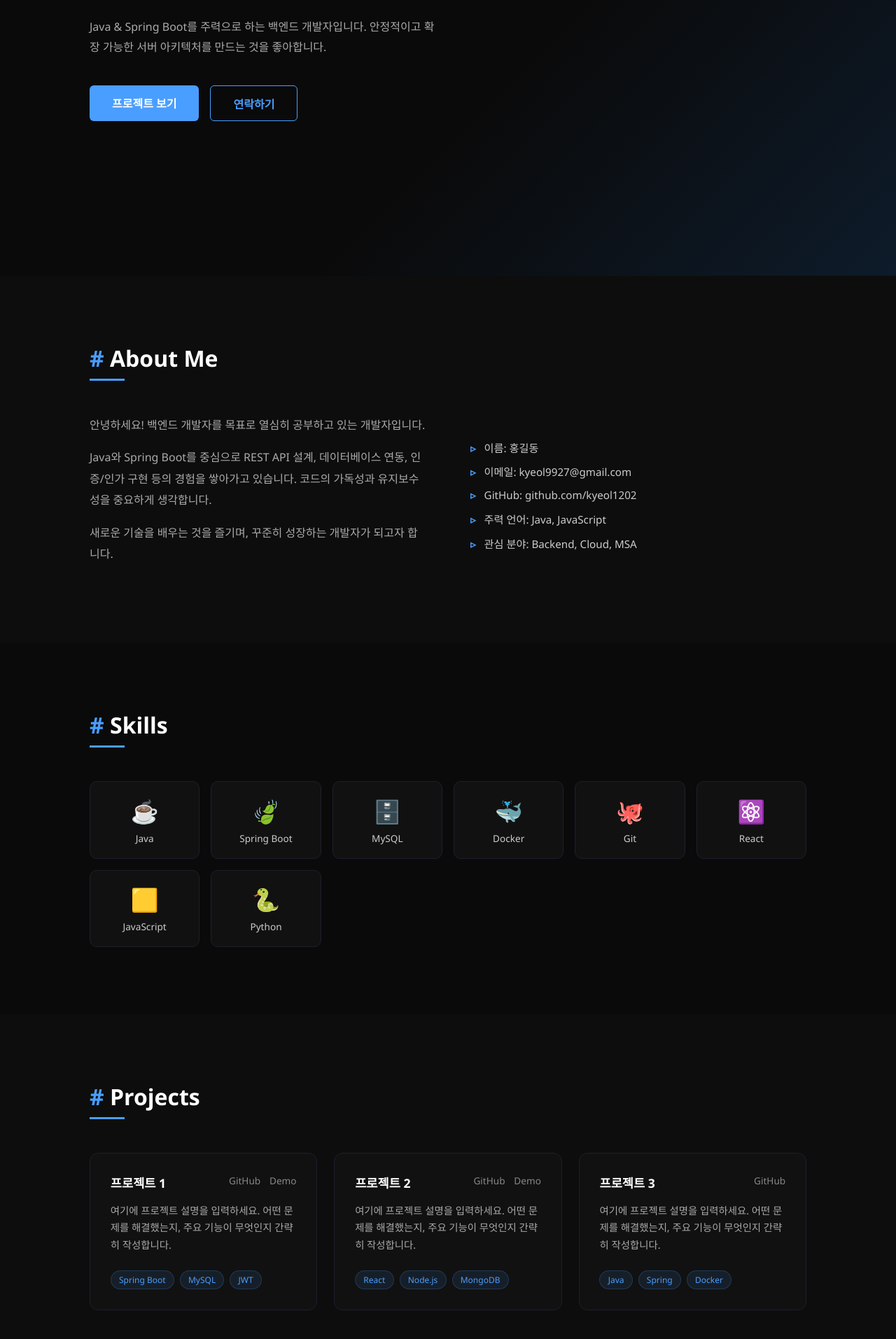
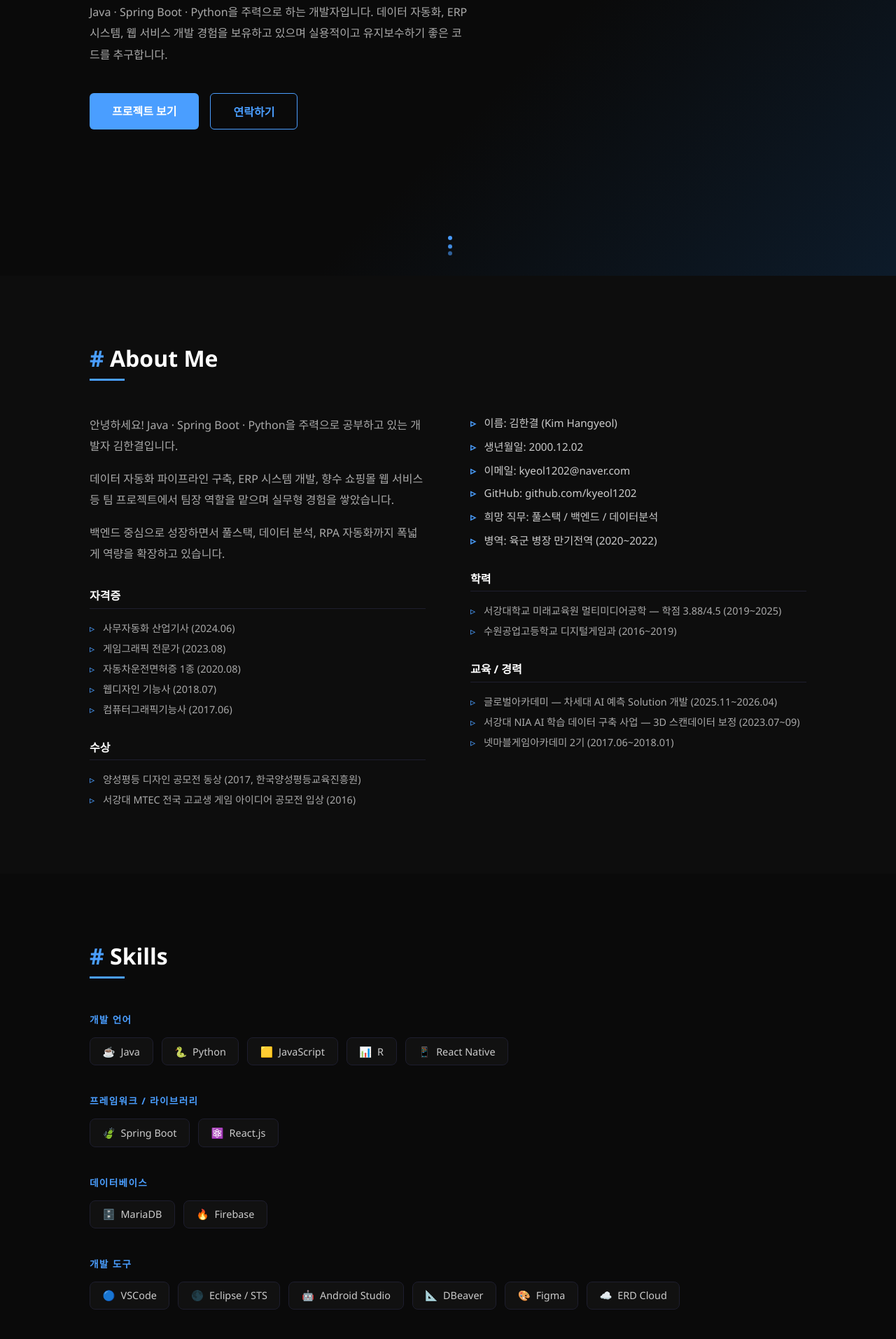
Before and after one commit to kyeol1202/portfolio-site, a React (Create React App) app: page / in a window 1280 px wide. Shown: the part 406-2319 px from the top of the page at 70% size. Built offline with nearby package versions, Linux system fonts and the light colour scheme.

Commit message:
feat: 포트폴리오 실제 정보 기입 및 스크롤 애니메이션 추가

```diff
--- a/src/components/About.jsx
+++ b/src/components/About.jsx
@@ -1,4 +1,5 @@
 import styled from 'styled-components';
+import Reveal from './Reveal.jsx';
 
 const Section = styled.section`
   padding: 6rem 10%;
@@ -10,10 +11,7 @@ const Title = styled.h2`
   font-weight: 700;
   color: #fff;
   margin-bottom: 0.5rem;
-
-  span {
-    color: #4a9eff;
-  }
+  span { color: #4a9eff; }
 `;
 
 const Divider = styled.div`
@@ -23,15 +21,12 @@ const Divider = styled.div`
   margin-bottom: 3rem;
 `;
 
-const Content = styled.div`
+const Grid = styled.div`
   display: grid;
   grid-template-columns: 1fr 1fr;
   gap: 4rem;
-  align-items: center;
-
-  @media (max-width: 768px) {
-    grid-template-columns: 1fr;
-  }
+  align-items: start;
+  @media (max-width: 768px) { grid-template-columns: 1fr; gap: 2rem; }
 `;
 
 const Text = styled.p`
@@ -45,47 +40,106 @@ const InfoList = styled.ul`
   list-style: none;
   display: flex;
   flex-direction: column;
-  gap: 0.8rem;
+  gap: 0.75rem;
 `;
 
 const InfoItem = styled.li`
   color: #ccc;
   font-size: 0.95rem;
+  span { color: #4a9eff; font-weight: 600; margin-right: 0.5rem; }
+`;
 
-  span {
-    color: #4a9eff;
+const SubTitle = styled.h3`
+  color: #fff;
+  font-size: 1rem;
   font-weight: 600;
-    margin-right: 0.5rem;
-  }
+  margin: 2rem 0 1rem;
+  padding-bottom: 0.4rem;
+  border-bottom: 1px solid #1e1e2e;
+`;
+
+const CertList = styled.ul`
+  list-style: none;
+  display: flex;
+  flex-direction: column;
+  gap: 0.5rem;
+`;
+
+const CertItem = styled.li`
+  color: #aaa;
+  font-size: 0.9rem;
+  span { color: #4a9eff; margin-right: 0.5rem; }
 `;
 
 function About() {
   return (
     <Section id="about">
+      <Reveal>
         <Title><span>#</span> About Me</Title>
         <Divider />
-      <Content>
+      </Reveal>
+      <Grid>
         <div>
+          <Reveal delay={0.1}>
             <Text>
-            안녕하세요! 백엔드 개발자를 목표로 열심히 공부하고 있는 개발자입니다.
+              안녕하세요! Java · Spring Boot · Python을 주력으로 공부하고 있는
+              개발자 김한결입니다.
             </Text>
             <Text>
-            Java와 Spring Boot를 중심으로 REST API 설계, 데이터베이스 연동,
-            인증/인가 구현 등의 경험을 쌓아가고 있습니다.
-            코드의 가독성과 유지보수성을 중요하게 생각합니다.
+              데이터 자동화 파이프라인 구축, ERP 시스템 개발, 향수 쇼핑몰 웹 서비스 등
+              팀 프로젝트에서 팀장 역할을 맡으며 실무형 경험을 쌓았습니다.
             </Text>
             <Text>
-            새로운 기술을 배우는 것을 즐기며, 꾸준히 성장하는 개발자가 되고자 합니다.
+              백엔드 중심으로 성장하면서 풀스택, 데이터 분석, RPA 자동화까지
+              폭넓게 역량을 확장하고 있습니다.
             </Text>
+          </Reveal>
+          <Reveal delay={0.2}>
+            <SubTitle>자격증</SubTitle>
+            <CertList>
+              <CertItem><span>▹</span> 사무자동화 산업기사 (2024.06)</CertItem>
+              <CertItem><span>▹</span> 게임그래픽 전문가 (2023.08)</CertItem>
+              <CertItem><span>▹</span> 자동차운전면허증 1종 (2020.08)</CertItem>
+              <CertItem><span>▹</span> 웹디자인 기능사 (2018.07)</CertItem>
+              <CertItem><span>▹</span> 컴퓨터그래픽기능사 (2017.06)</CertItem>
+            </CertList>
+          </Reveal>
+          <Reveal delay={0.3}>
+            <SubTitle>수상</SubTitle>
+            <CertList>
+              <CertItem><span>▹</span> 양성평등 디자인 공모전 동상 (2017, 한국양성평등교육진흥원)</CertItem>
+              <CertItem><span>▹</span> 서강대 MTEC 전국 고교생 게임 아이디어 공모전 입상 (2016)</CertItem>
+            </CertList>
+          </Reveal>
         </div>
+        <div>
+          <Reveal delay={0.15} direction="right">
             <InfoList>
-          <InfoItem><span>▹</span> 이름: 홍길동</InfoItem>
-          <InfoItem><span>▹</span> 이메일: kyeol9927@gmail.com</InfoItem>
+              <InfoItem><span>▹</span> 이름: 김한결 (Kim Hangyeol)</InfoItem>
+              <InfoItem><span>▹</span> 생년월일: 2000.12.02</InfoItem>
+              <InfoItem><span>▹</span> 이메일: kyeol1202@naver.com</InfoItem>
               <InfoItem><span>▹</span> GitHub: github.com/kyeol1202</InfoItem>
-          <InfoItem><span>▹</span> 주력 언어: Java, JavaScript</InfoItem>
-          <InfoItem><span>▹</span> 관심 분야: Backend, Cloud, MSA</InfoItem>
+              <InfoItem><span>▹</span> 희망 직무: 풀스택 / 백엔드 / 데이터분석</InfoItem>
+              <InfoItem><span>▹</span> 병역: 육군 병장 만기전역 (2020~2022)</InfoItem>
             </InfoList>
-      </Content>
+          </Reveal>
+          <Reveal delay={0.25} direction="right">
+            <SubTitle>학력</SubTitle>
+            <CertList>
+              <CertItem><span>▹</span> 서강대학교 미래교육원 멀티미디어공학 — 학점 3.88/4.5 (2019~2025)</CertItem>
+              <CertItem><span>▹</span> 수원공업고등학교 디지털게임과 (2016~2019)</CertItem>
+            </CertList>
+          </Reveal>
+          <Reveal delay={0.35} direction="right">
+            <SubTitle>교육 / 경력</SubTitle>
+            <CertList>
+              <CertItem><span>▹</span> 글로벌아카데미 — 차세대 AI 예측 Solution 개발 (2025.11~2026.04)</CertItem>
+              <CertItem><span>▹</span> 서강대 NIA AI 학습 데이터 구축 사업 — 3D 스캔데이터 보정 (2023.07~09)</CertItem>
+              <CertItem><span>▹</span> 넷마블게임아카데미 2기 (2017.06~2018.01)</CertItem>
+            </CertList>
+          </Reveal>
+        </div>
+      </Grid>
     </Section>
   );
 }
--- a/src/components/Hero.jsx
+++ b/src/components/Hero.jsx
@@ -3,6 +3,16 @@ import styled, { keyframes } from 'styled-components';
 const fadeUp = keyframes`
   from { opacity: 0; transform: translateY(30px); }
   to   { opacity: 1; transform: translateY(0); }
+`;
+
+const blink = keyframes`
+  0%, 100% { opacity: 1; }
+  50% { opacity: 0; }
+`;
+
+const bounceY = keyframes`
+  0%,100% { opacity: 0.2; transform: translateY(0); }
+  50% { opacity: 1; transform: translateY(6px); }
 `;
 
 const Section = styled.section`
@@ -13,6 +23,20 @@ const Section = styled.section`
   align-items: flex-start;
   padding: 0 10%;
   background: linear-gradient(135deg, #0a0a0a 60%, #0d1b2a 100%);
+  position: relative;
+  overflow: hidden;
+
+  &::before {
+    content: '';
+    position: absolute;
+    width: 500px;
+    height: 500px;
+    background: radial-gradient(circle, rgba(74,158,255,0.08) 0%, transparent 70%);
+    top: -100px;
+    right: -100px;
+    border-radius: 50%;
+    pointer-events: none;
+  }
 `;
 
 const Greeting = styled.p`
@@ -30,19 +54,25 @@ const Name = styled.h1`
   animation: ${fadeUp} 0.6s ease 0.1s both;
 `;
 
+const Cursor = styled.span`
+  color: #4a9eff;
+  animation: ${blink} 1s step-end infinite;
+`;
+
 const Role = styled.h2`
-  font-size: clamp(1.5rem, 3vw, 2.5rem);
-  font-weight: 600;
-  color: #888;
-  margin-top: 0.5rem;
+  font-size: clamp(1.1rem, 2.2vw, 1.8rem);
+  font-weight: 500;
+  color: #4a9eff;
+  margin-top: 0.7rem;
   animation: ${fadeUp} 0.6s ease 0.2s both;
 `;
 
 const Description = styled.p`
-  max-width: 500px;
+  max-width: 540px;
   color: #aaa;
-  line-height: 1.8;
+  line-height: 1.9;
   margin-top: 1.5rem;
+  font-size: 1rem;
   animation: ${fadeUp} 0.6s ease 0.3s both;
 `;
 
@@ -50,6 +80,7 @@ const ButtonGroup = styled.div`
   display: flex;
   gap: 1rem;
   margin-top: 2.5rem;
+  flex-wrap: wrap;
   animation: ${fadeUp} 0.6s ease 0.4s both;
 `;
 
@@ -61,11 +92,7 @@ const PrimaryBtn = styled.a`
   text-decoration: none;
   font-weight: 600;
   transition: background 0.2s, transform 0.2s;
-
-  &:hover {
-    background: #2d7dd2;
-    transform: translateY(-2px);
-  }
+  &:hover { background: #2d7dd2; transform: translateY(-2px); }
 `;
 
 const SecondaryBtn = styled.a`
@@ -76,27 +103,51 @@ const SecondaryBtn = styled.a`
   text-decoration: none;
   font-weight: 600;
   transition: background 0.2s, transform 0.2s;
+  &:hover { background: rgba(74,158,255,0.1); transform: translateY(-2px); }
+`;
 
-  &:hover {
-    background: rgba(74, 158, 255, 0.1);
-    transform: translateY(-2px);
-  }
+const ScrollHint = styled.div`
+  position: absolute;
+  bottom: 2rem;
+  left: 50%;
+  transform: translateX(-50%);
+  display: flex;
+  flex-direction: column;
+  align-items: center;
+  gap: 0.4rem;
+  animation: ${fadeUp} 1s ease 1s both;
+`;
+
+const ScrollDot = styled.div`
+  width: 6px;
+  height: 6px;
+  background: #4a9eff;
+  border-radius: 50%;
+  animation: ${bounceY} 1.4s ease infinite;
+  &:nth-child(2) { animation-delay: 0.2s; }
+  &:nth-child(3) { animation-delay: 0.4s; }
 `;
 
 function Hero() {
   return (
     <Section id="hero">
       <Greeting>안녕하세요, 저는</Greeting>
-      <Name>홍길동</Name>
-      <Role>Backend Developer</Role>
+      <Name>김한결<Cursor>_</Cursor></Name>
+      <Role>Fullstack / Backend Developer</Role>
       <Description>
-        Java & Spring Boot를 주력으로 하는 백엔드 개발자입니다.
-        안정적이고 확장 가능한 서버 아키텍처를 만드는 것을 좋아합니다.
+        Java · Spring Boot · Python을 주력으로 하는 개발자입니다.
+        데이터 자동화, ERP 시스템, 웹 서비스 개발 경험을 보유하고 있으며
+        실용적이고 유지보수하기 좋은 코드를 추구합니다.
       </Description>
       <ButtonGroup>
         <PrimaryBtn href="#projects">프로젝트 보기</PrimaryBtn>
         <SecondaryBtn href="#contact">연락하기</SecondaryBtn>
       </ButtonGroup>
+      <ScrollHint>
+        <ScrollDot />
+        <ScrollDot />
+        <ScrollDot />
+      </ScrollHint>
     </Section>
   );
 }
--- a/src/components/Projects.jsx
+++ b/src/components/Projects.jsx
@@ -1,4 +1,5 @@
 import styled from 'styled-components';
+import Reveal from './Reveal.jsx';
 
 const Section = styled.section`
   padding: 6rem 10%;
@@ -10,10 +11,7 @@ const Title = styled.h2`
   font-weight: 700;
   color: #fff;
   margin-bottom: 0.5rem;
-
-  span {
-    color: #4a9eff;
-  }
+  span { color: #4a9eff; }
 `;
 
 const Divider = styled.div`
@@ -25,7 +23,7 @@ const Divider = styled.div`
 
 const Grid = styled.div`
   display: grid;
-  grid-template-columns: repeat(auto-fill, minmax(300px, 1fr));
+  grid-template-columns: repeat(auto-fill, minmax(320px, 1fr));
   gap: 1.5rem;
 `;
 
@@ -35,84 +33,128 @@ const Card = styled.div`
   border-radius: 12px;
   padding: 1.8rem;
   transition: border-color 0.2s, transform 0.2s;
-
-  &:hover {
-    border-color: #4a9eff;
-    transform: translateY(-4px);
-  }
+  display: flex;
+  flex-direction: column;
+  &:hover { border-color: #4a9eff; transform: translateY(-5px); }
 `;
 
-const CardHeader = styled.div`
+const CardTop = styled.div`
   display: flex;
   justify-content: space-between;
   align-items: flex-start;
-  margin-bottom: 1rem;
+  margin-bottom: 0.5rem;
 `;
 
 const ProjectName = styled.h3`
   color: #fff;
-  font-size: 1.1rem;
-  font-weight: 600;
+  font-size: 1.05rem;
+  font-weight: 700;
+`;
+
+const Period = styled.span`
+  color: #555;
+  font-size: 0.78rem;
+  white-space: nowrap;
+  margin-left: 0.5rem;
 `;
 
 const Links = styled.div`
   display: flex;
   gap: 0.8rem;
+  margin-bottom: 1rem;
 `;
 
 const IconLink = styled.a`
-  color: #888;
-  font-size: 0.85rem;
+  color: #4a9eff;
+  font-size: 0.82rem;
   text-decoration: none;
-  transition: color 0.2s;
-
-  &:hover {
-    color: #4a9eff;
-  }
+  border: 1px solid rgba(74,158,255,0.3);
+  padding: 0.2rem 0.6rem;
+  border-radius: 4px;
+  transition: background 0.2s;
+  &:hover { background: rgba(74,158,255,0.1); }
 `;
 
 const Description = styled.p`
+  color: #999;
+  font-size: 0.88rem;
+  line-height: 1.7;
+  margin-bottom: 1rem;
+  flex: 1;
+`;
+
+const BulletList = styled.ul`
+  list-style: none;
+  margin-bottom: 1.2rem;
+  display: flex;
+  flex-direction: column;
+  gap: 0.4rem;
+`;
+
+const Bullet = styled.li`
   color: #aaa;
-  font-size: 0.9rem;
-  line-height: 1.7;
-  margin-bottom: 1.5rem;
+  font-size: 0.83rem;
+  line-height: 1.5;
+  &::before { content: '▹ '; color: #4a9eff; }
 `;
 
 const Tags = styled.div`
   display: flex;
   flex-wrap: wrap;
-  gap: 0.5rem;
+  gap: 0.4rem;
+  margin-top: auto;
 `;
 
 const Tag = styled.span`
-  background: rgba(74, 158, 255, 0.1);
+  background: rgba(74,158,255,0.08);
   color: #4a9eff;
-  font-size: 0.75rem;
-  padding: 0.25rem 0.7rem;
+  font-size: 0.73rem;
+  padding: 0.2rem 0.6rem;
   border-radius: 20px;
-  border: 1px solid rgba(74, 158, 255, 0.2);
+  border: 1px solid rgba(74,158,255,0.2);
 `;
 
 const projects = [
   {
-    name: '프로젝트 1',
-    description: '여기에 프로젝트 설명을 입력하세요. 어떤 문제를 해결했는지, 주요 기능이 무엇인지 간략히 작성합니다.',
-    tags: ['Spring Boot', 'MySQL', 'JWT'],
-    github: '#',
-    demo: '#',
+    name: 'AuRA — 향수 웹사이트',
+    period: '2025.11 ~ 2025.12',
+    description: '국내 향수 트렌드 기반 큐레이션 기능을 포함한 향수 쇼핑몰 웹 서비스. 팀 리더로 참여.',
+    bullets: [
+      'GitHub 브랜치 전략 수립으로 코드 충돌 최소화',
+      'ERD Cloud로 향수 카테고리/리뷰 중심 DB 스키마 설계',
+      'Figma 와이어프레임 및 프로토타입 설계',
+      'React.js 컴포넌트 재사용성/유지보수성 향상 구조 설계',
+    ],
+    tags: ['JavaScript', 'React.js', 'MariaDB', 'Figma', 'GitHub'],
+    github: 'https://github.com/kyeol1202/Team4-Project',
+    demo: null,
   },
   {
-    name: '프로젝트 2',
-    description: '여기에 프로젝트 설명을 입력하세요. 어떤 문제를 해결했는지, 주요 기능이 무엇인지 간략히 작성합니다.',
-    tags: ['React', 'Node.js', 'MongoDB'],
-    github: '#',
-    demo: '#',
+    name: '기업별 수익성 자동분석 시스템',
+    period: '2026.02 ~ 2026.03',
+    description: '기업명 입력 → DART 접속 → 데이터 추출 → Python 가공 → 엑셀 생성까지 전 과정을 자동화한 RPA 파이프라인.',
+    bullets: [
+      '전 과정 자동화 파이프라인 구축 (BrityRPA + Python)',
+      'Python 데이터 정제(Data Cleaning) 담당',
+      '수작업 대비 데이터 가공 시간 약 90% 단축',
+      '환경 의존성 최소화한 범용적 자동화 설계',
+    ],
+    tags: ['Python', 'JavaScript', 'BrityRPA', 'Excel'],
+    github: null,
+    demo: null,
   },
   {
-    name: '프로젝트 3',
-    description: '여기에 프로젝트 설명을 입력하세요. 어떤 문제를 해결했는지, 주요 기능이 무엇인지 간략히 작성합니다.',
-    tags: ['Java', 'Spring', 'Docker'],
-    github: '#',
+    name: '수익관리 & 예측 차세대 AI Solution (ERP)',
+    period: '2026.03 ~ 2026.04',
+    description: 'Spring 기반 인사·급여·매출·재무를 통합하는 ERP 웹 시스템. 팀장으로 참여.',
+    bullets: [
+      '23개 테이블 관계 설계, 17개 트리거 + 5개 공통 프로시저 구축',
+      '인사·급여·매출·재무 단방향 연쇄 구조 설계',
+      '데이터 정합성 100% 확보 / 병합 충돌 0건',
+      'Python + Google Analytics 데이터 분석 및 Excel 시각화',
+    ],
+    tags: ['Java', 'Spring', 'MariaDB', 'Python', 'GitHub'],
+    github: 'https://github.com/ArLyehee/MainProjectERP',
     demo: null,
   },
 ];
@@ -120,25 +162,31 @@ const projects = [
 function Projects() {
   return (
     <Section id="projects">
+      <Reveal>
         <Title><span>#</span> Projects</Title>
         <Divider />
+      </Reveal>
       <Grid>
-        {projects.map((project) => (
-          <Card key={project.name}>
-            <CardHeader>
+        {projects.map((project, i) => (
+          <Reveal key={project.name} delay={i * 0.12}>
+            <Card>
+              <CardTop>
                 <ProjectName>{project.name}</ProjectName>
+                <Period>{project.period}</Period>
+              </CardTop>
               <Links>
-                <IconLink href={project.github} target="_blank">GitHub</IconLink>
+                {project.github && <IconLink href={project.github} target="_blank">GitHub</IconLink>}
                 {project.demo && <IconLink href={project.demo} target="_blank">Demo</IconLink>}
               </Links>
-            </CardHeader>
               <Description>{project.description}</Description>
+              <BulletList>
+                {project.bullets.map((b) => <Bullet key={b}>{b}</Bullet>)}
+              </BulletList>
               <Tags>
-              {project.tags.map((tag) => (
-                <Tag key={tag}>{tag}</Tag>
-              ))}
+                {project.tags.map((tag) => <Tag key={tag}>{tag}</Tag>)}
               </Tags>
             </Card>
+          </Reveal>
         ))}
       </Grid>
     </Section>
--- /dev/null
+++ b/src/components/Reveal.jsx
@@ -0,0 +1,40 @@
+import styled, { css, keyframes } from 'styled-components';
+import useScrollReveal from '../hooks/useScrollReveal';
+
+const fadeUp = keyframes`
+  from { opacity: 0; transform: translateY(40px); }
+  to   { opacity: 1; transform: translateY(0); }
+`;
+
+const fadeLeft = keyframes`
+  from { opacity: 0; transform: translateX(-40px); }
+  to   { opacity: 1; transform: translateX(0); }
+`;
+
+const fadeRight = keyframes`
+  from { opacity: 0; transform: translateX(40px); }
+  to   { opacity: 1; transform: translateX(0); }
+`;
+
+const animations = { up: fadeUp, left: fadeLeft, right: fadeRight };
+
+const Wrapper = styled.div`
+  opacity: 0;
+  ${({ $visible, $direction, $delay }) =>
+    $visible &&
+    css`
+      animation: ${animations[$direction] || fadeUp} 0.7s ease ${$delay}s both;
+      opacity: 1;
+    `}
+`;
+
+function Reveal({ children, direction = 'up', delay = 0 }) {
+  const [ref, isVisible] = useScrollReveal();
+  return (
+    <Wrapper ref={ref} $visible={isVisible} $direction={direction} $delay={delay}>
+      {children}
+    </Wrapper>
+  );
+}
+
+export default Reveal;
--- a/src/components/Skills.jsx
+++ b/src/components/Skills.jsx
@@ -1,4 +1,5 @@
 import styled from 'styled-components';
+import Reveal from './Reveal.jsx';
 
 const Section = styled.section`
   padding: 6rem 10%;
@@ -10,10 +11,7 @@ const Title = styled.h2`
   font-weight: 700;
   color: #fff;
   margin-bottom: 0.5rem;
-
-  span {
-    color: #4a9eff;
-  }
+  span { color: #4a9eff; }
 `;
 
 const Divider = styled.div`
@@ -23,61 +21,107 @@ const Divider = styled.div`
   margin-bottom: 3rem;
 `;
 
-const Grid = styled.div`
-  display: grid;
-  grid-template-columns: repeat(auto-fill, minmax(140px, 1fr));
-  gap: 1rem;
+const Category = styled.div`
+  margin-bottom: 2.5rem;
 `;
 
-const SkillCard = styled.div`
+const CategoryTitle = styled.h3`
+  color: #4a9eff;
+  font-size: 0.85rem;
+  font-weight: 600;
+  letter-spacing: 0.1em;
+  text-transform: uppercase;
+  margin-bottom: 1rem;
+`;
+
+const Grid = styled.div`
+  display: flex;
+  flex-wrap: wrap;
+  gap: 0.75rem;
+`;
+
+const Tag = styled.div`
   background: #111;
   border: 1px solid #1e1e2e;
-  border-radius: 10px;
-  padding: 1.2rem 1rem;
-  text-align: center;
-  transition: border-color 0.2s, transform 0.2s;
-
-  &:hover {
-    border-color: #4a9eff;
-    transform: translateY(-4px);
-  }
+  border-radius: 8px;
+  padding: 0.6rem 1.1rem;
+  color: #ccc;
+  font-size: 0.9rem;
+  display: flex;
+  align-items: center;
+  gap: 0.5rem;
+  transition: border-color 0.2s, color 0.2s, transform 0.2s;
+  &:hover { border-color: #4a9eff; color: #fff; transform: translateY(-3px); }
 `;
 
-const SkillIcon = styled.div`
-  font-size: 2rem;
-  margin-bottom: 0.5rem;
-`;
-
-const SkillName = styled.p`
-  color: #ccc;
-  font-size: 0.85rem;
-  font-weight: 500;
-`;
-
-const skills = [
+const categories = [
+  {
+    label: '개발 언어',
+    items: [
       { icon: '☕', name: 'Java' },
+      { icon: '🐍', name: 'Python' },
+      { icon: '🟨', name: 'JavaScript' },
+      { icon: '📊', name: 'R' },
+      { icon: '📱', name: 'React Native' },
+    ],
+  },
+  {
+    label: '프레임워크 / 라이브러리',
+    items: [
       { icon: '🍃', name: 'Spring Boot' },
-  { icon: '🗄️', name: 'MySQL' },
-  { icon: '🐳', name: 'Docker' },
-  { icon: '🐙', name: 'Git' },
-  { icon: '⚛️', name: 'React' },
-  { icon: '🟨', name: 'JavaScript' },
-  { icon: '🐍', name: 'Python' },
+      { icon: '⚛️', name: 'React.js' },
+    ],
+  },
+  {
+    label: '데이터베이스',
+    items: [
+      { icon: '🗄️', name: 'MariaDB' },
+      { icon: '🔥', name: 'Firebase' },
+    ],
+  },
+  {
+    label: '개발 도구',
+    items: [
+      { icon: '🔵', name: 'VSCode' },
+      { icon: '🌑', name: 'Eclipse / STS' },
+      { icon: '🤖', name: 'Android Studio' },
+      { icon: '📐', name: 'DBeaver' },
+      { icon: '🎨', name: 'Figma' },
+      { icon: '☁️', name: 'ERD Cloud' },
+    ],
+  },
+  {
+    label: '기타',
+    items: [
+      { icon: '🐙', name: 'Git / GitHub' },
+      { icon: '🤖', name: 'Brity RPA' },
+      { icon: '📝', name: 'Notion' },
+    ],
+  },
 ];
 
 function Skills() {
   return (
     <Section id="skills">
+      <Reveal>
         <Title><span>#</span> Skills</Title>
         <Divider />
+      </Reveal>
+      {categories.map((cat, i) => (
+        <Reveal key={cat.label} delay={i * 0.1}>
+          <Category>
+            <CategoryTitle>{cat.label}</CategoryTitle>
             <Grid>
-        {skills.map((skill) => (
-          <SkillCard key={skill.name}>
-            <SkillIcon>{skill.icon}</SkillIcon>
-            <SkillName>{skill.name}</SkillName>
-          </SkillCard>
+              {cat.items.map((item) => (
+                <Tag key={item.name}>
+                  <span>{item.icon}</span>
+                  {item.name}
+                </Tag>
               ))}
             </Grid>
+          </Category>
+        </Reveal>
+      ))}
     </Section>
   );
 }
--- /dev/null
+++ b/src/hooks/useScrollReveal.js
@@ -0,0 +1,26 @@
+import { useEffect, useRef, useState } from 'react';
+
+function useScrollReveal(options = {}) {
+  const ref = useRef(null);
+  const [isVisible, setIsVisible] = useState(false);
+
+  useEffect(() => {
+    const observer = new IntersectionObserver(
+      ([entry]) => {
+        if (entry.isIntersecting) {
+          setIsVisible(true);
+          observer.unobserve(entry.target);
+        }
+      },
+      { threshold: 0.15, ...options }
+    );
+
+    const el = ref.current;
+    if (el) observer.observe(el);
+    return () => { if (el) observer.unobserve(el); };
+  }, []);
+
+  return [ref, isVisible];
+}
+
+export default useScrollReveal;
--- a/vite.config.js
+++ b/vite.config.js
@@ -4,4 +4,7 @@ import react from '@vitejs/plugin-react';
 export default defineConfig({
   plugins: [react()],
   base: '/portfolio-site/',
+  build: {
+    minify: false,
+  },
 });
```
Also changed, not shown: package.json (+3 -4 lines), src/components/Contact.jsx (+11 -14 lines), 1 other file (tests, documents, lock files or other folders). Lines whose indentation alone changed are shown as unchanged.
